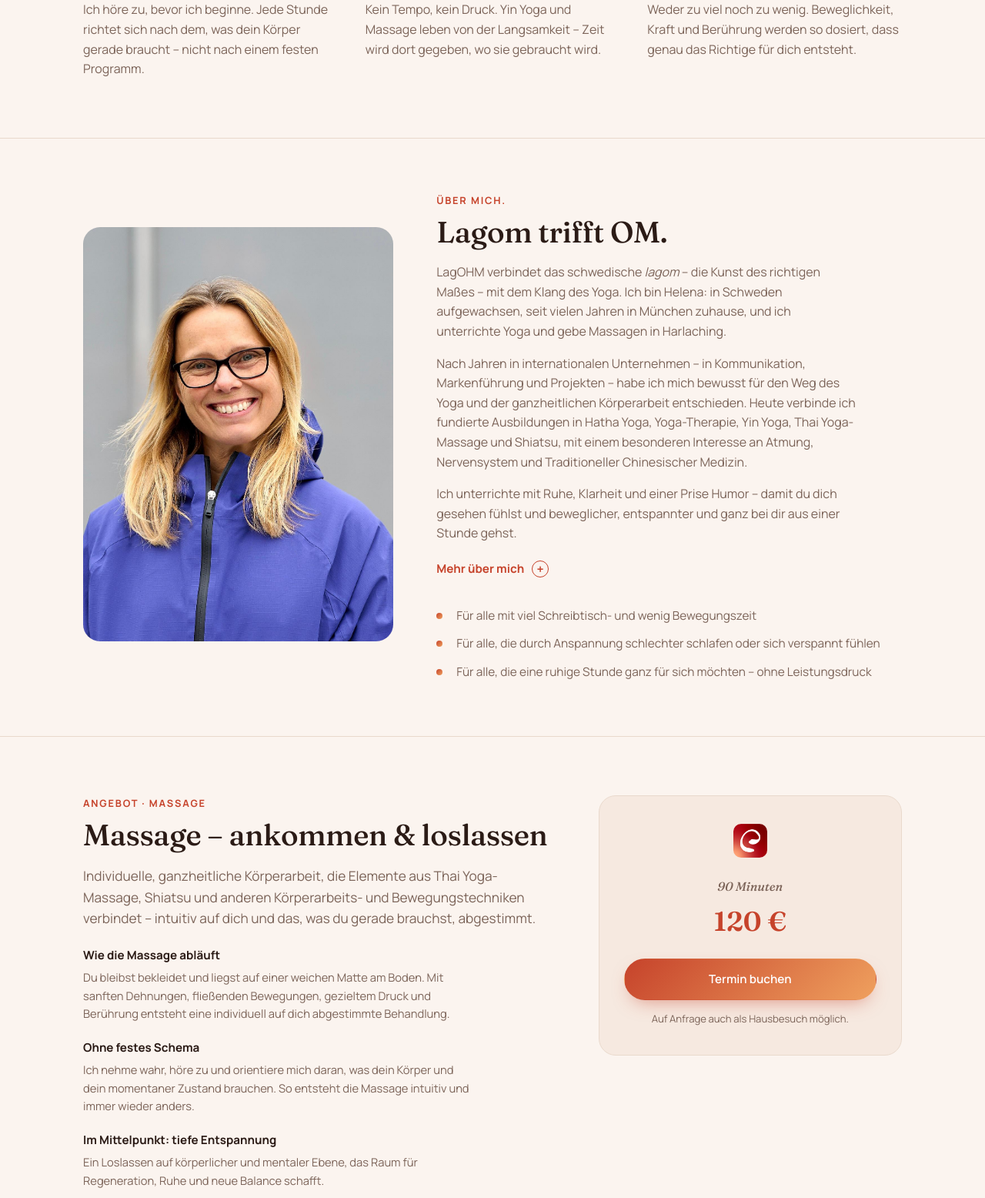
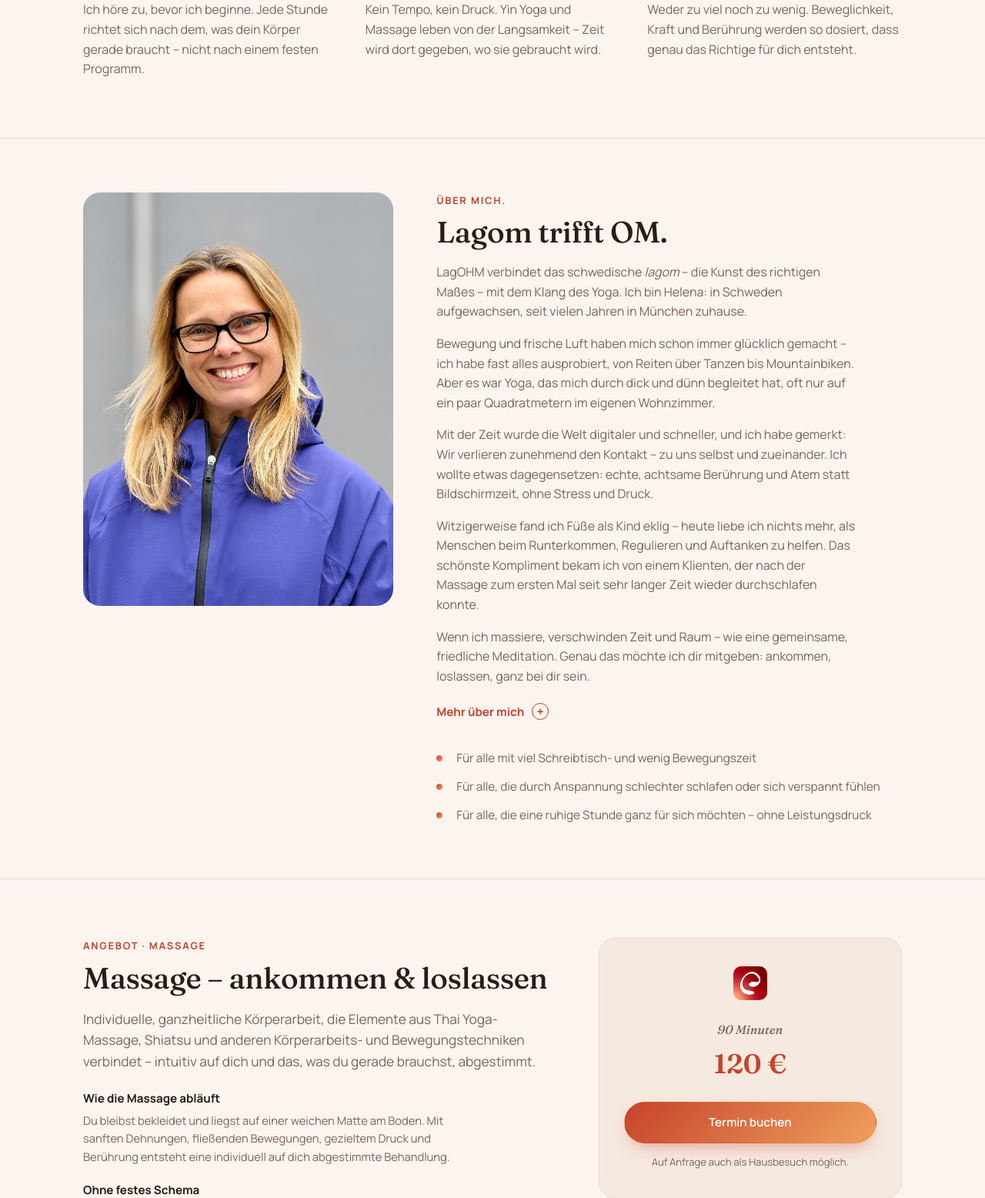
Before and after one commit to LagOHM/lagohm-website, a PHP site: page / in a window 1280 px wide. Shown: the part 990-2546 px from the top of the page at 77% size. Run offline with PHP 8.4, Linux system fonts and the light colour scheme.

Commit message:
Rewrite About section with Helena's own personal story instead of corporate CV framing
Co-Authored-By: Claude Sonnet 5 <noreply@anthropic.com>

```diff
--- a/css/style.css
+++ b/css/style.css
@@ -146,7 +146,8 @@ a{ color: inherit; text-decoration: none; }
 
 /* About */
 .about{ padding: 70px 0; border-top:1px solid var(--line); }
-.about-grid{ display:grid; grid-template-columns: .8fr 1.2fr; gap:56px; align-items:center; }
+.about-grid{ display:grid; grid-template-columns: .8fr 1.2fr; gap:56px; align-items:start; }
+.about-media{ position: sticky; top: 96px; }
 .about-media img{
   width:100%; aspect-ratio: 3/4; object-fit: cover; object-position: top;
   border-radius: var(--radius);
--- a/index.html
+++ b/index.html
@@ -81,9 +81,11 @@
       <div class="about-copy">
         <span class="eyebrow">Über mich.</span>
         <h2>Lagom trifft OM.</h2>
-        <p>LagOHM verbindet das schwedische <em>lagom</em> – die Kunst des richtigen Maßes – mit dem Klang des Yoga. Ich bin Helena: in Schweden aufgewachsen, seit vielen Jahren in München zuhause, und ich unterrichte Yoga und gebe Massagen in Harlaching.</p>
-        <p>Nach Jahren in internationalen Unternehmen – in Kommunikation, Markenführung und Projekten – habe ich mich bewusst für den Weg des Yoga und der ganzheitlichen Körperarbeit entschieden. Heute verbinde ich fundierte Ausbildungen in Hatha Yoga, Yoga-Therapie, Yin Yoga, Thai Yoga-Massage und Shiatsu, mit einem besonderen Interesse an Atmung, Nervensystem und Traditioneller Chinesischer Medizin.</p>
-        <p>Ich unterrichte mit Ruhe, Klarheit und einer Prise Humor – damit du dich gesehen fühlst und beweglicher, entspannter und ganz bei dir aus einer Stunde gehst.</p>
+        <p>LagOHM verbindet das schwedische <em>lagom</em> – die Kunst des richtigen Maßes – mit dem Klang des Yoga. Ich bin Helena: in Schweden aufgewachsen, seit vielen Jahren in München zuhause.</p>
+        <p>Bewegung und frische Luft haben mich schon immer glücklich gemacht – ich habe fast alles ausprobiert, von Reiten über Tanzen bis Mountainbiken. Aber es war Yoga, das mich durch dick und dünn begleitet hat, oft nur auf ein paar Quadratmetern im eigenen Wohnzimmer.</p>
+        <p>Mit der Zeit wurde die Welt digitaler und schneller, und ich habe gemerkt: Wir verlieren zunehmend den Kontakt – zu uns selbst und zueinander. Ich wollte etwas dagegensetzen: echte, achtsame Berührung und Atem statt Bildschirmzeit, ohne Stress und Druck.</p>
+        <p>Witzigerweise fand ich Füße als Kind eklig – heute liebe ich nichts mehr, als Menschen beim Runterkommen, Regulieren und Auftanken zu helfen. Das schönste Kompliment bekam ich von einem Klienten, der nach der Massage zum ersten Mal seit sehr langer Zeit wieder durchschlafen konnte.</p>
+        <p>Wenn ich massiere, verschwinden Zeit und Raum – wie eine gemeinsame, friedliche Meditation. Genau das möchte ich dir mitgeben: ankommen, loslassen, ganz bei dir sein.</p>
 
         <button class="more-toggle" id="more-toggle" aria-expanded="false">
           <span>Mehr über mich</span>
@@ -91,6 +93,7 @@
         </button>
         <div class="more-content" id="more-content" hidden>
           <p>Termine finden nach Vereinbarung statt – auf Schwedisch, Deutsch oder Englisch, ganz wie es dir am liebsten ist.</p>
+          <p>Übrigens: Heute kommen auch meine drei Töchter gerne mit in meine Yogastunden – hätten sie nur früher angefangen, wären sie jetzt etwas beweglicher.</p>
           <p class="more-heading">Ausbildungen</p>
           <ul class="training-list">
             <li>Yoga-Therapie Teacher Training (500 Std.), Shiatsu &amp; Yoga Academy Europe, 2026</li>
```
